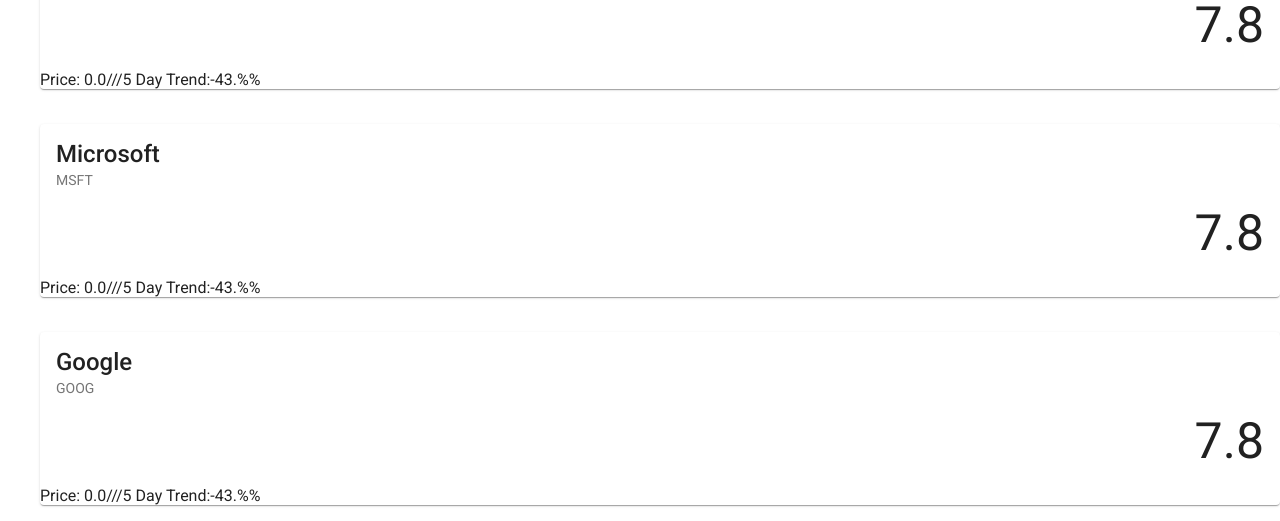
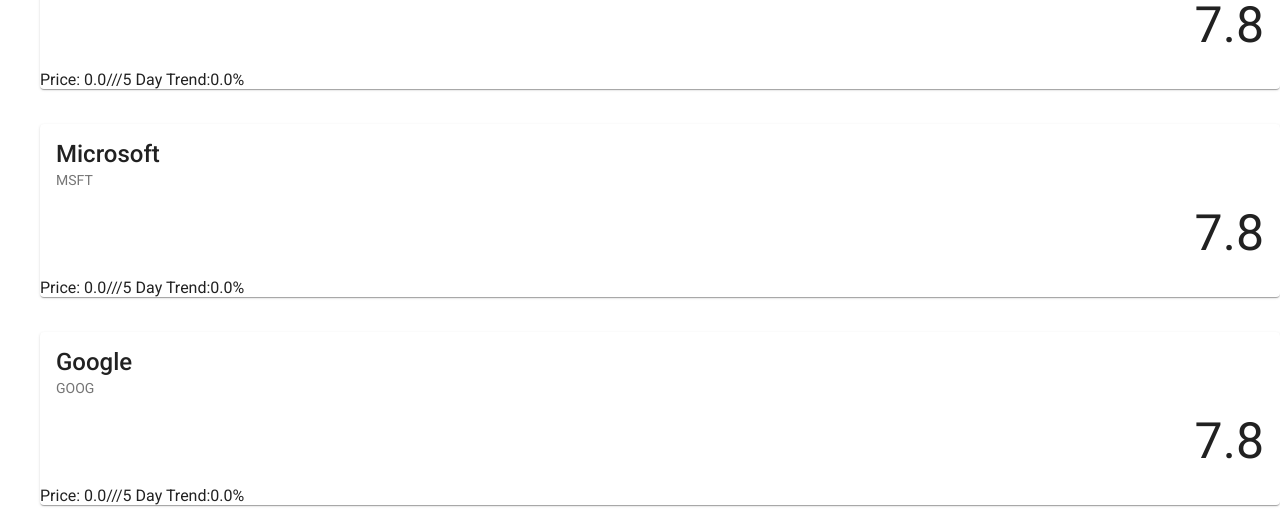
Before and after one commit to tylrg/internshipMachine, an Angular app in the folder front/front-end/: page / in a window 1280 px wide. Shown: the part 415-936 px from the top of the page. Built offline with nearby package versions, Linux system fonts and the light colour scheme.

Commit message:
Changed defaults
Co-Authored-By: Jesse White <jwhite48@users.noreply.github.com>
Co-Authored-By: bwilso14 <bwilso14@users.noreply.github.com>
Co-Authored-By: benjpicone <benjpicone@users.noreply.github.com>

```diff
--- a/front/front-end/src/app/master/master.component.ts
+++ b/front/front-end/src/app/master/master.component.ts
@@ -15,9 +15,9 @@
   }
 
   portfolio = [
-    { "name": "Nike", "symbol": "NKE", "price": "0.0", "score": "7.8", "extra": "-43.%" },
-    { "name": "Microsoft", "symbol": "MSFT", "price": "0.0", "score": "7.8", "extra": "-43.%" },
-    { "name": "Google", "symbol": "GOOG", "price": "0.0", "score": "7.8", "extra": "-43.%" },
+    { "name": "Nike", "symbol": "NKE", "price": "0.0", "score": "7.8", "extra": "0.0" },
+    { "name": "Microsoft", "symbol": "MSFT", "price": "0.0", "score": "7.8", "extra": "0.0" },
+    { "name": "Google", "symbol": "GOOG", "price": "0.0", "score": "7.8", "extra": "0.0" },
   ];
 
   //refreshes the stock data
```
